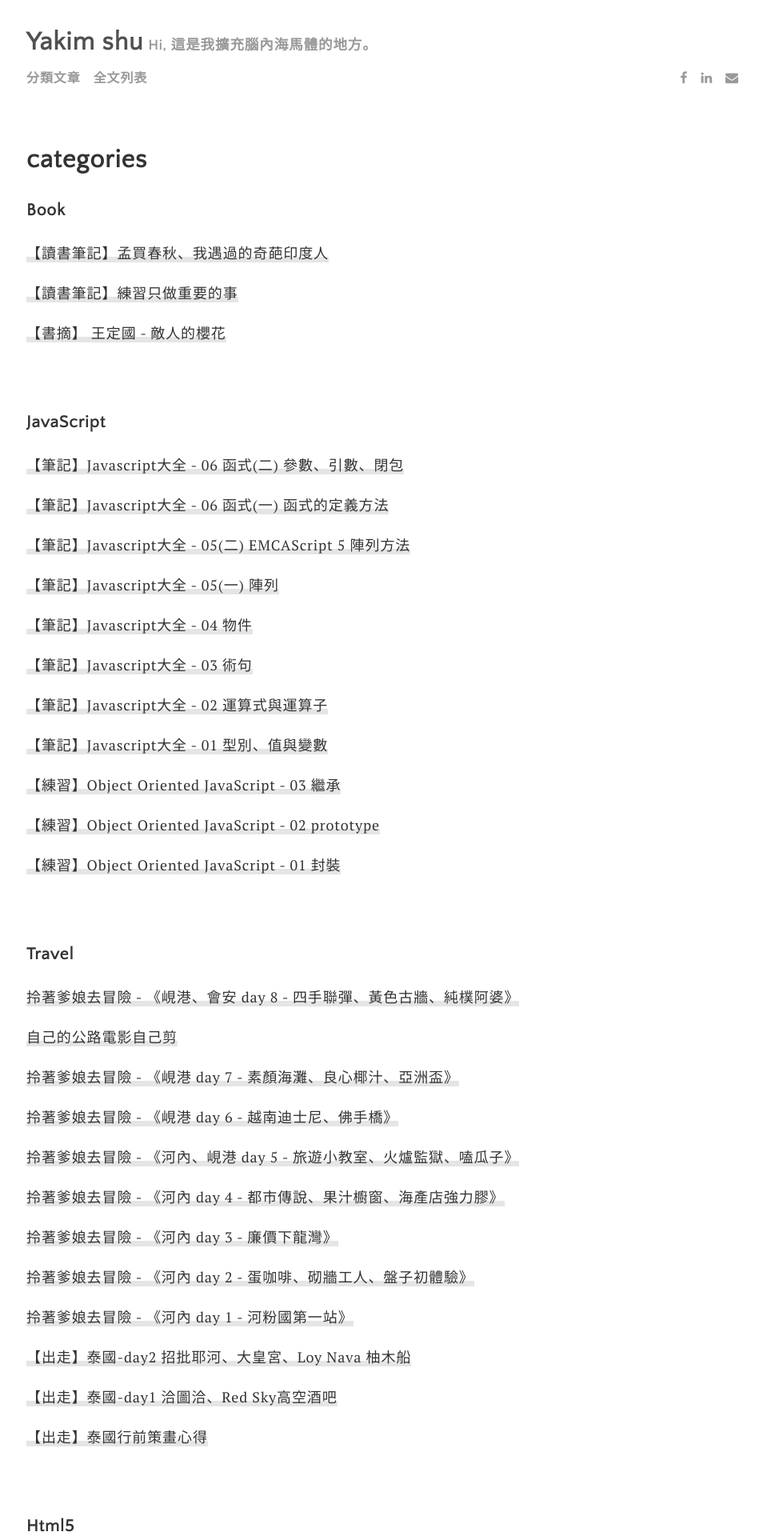
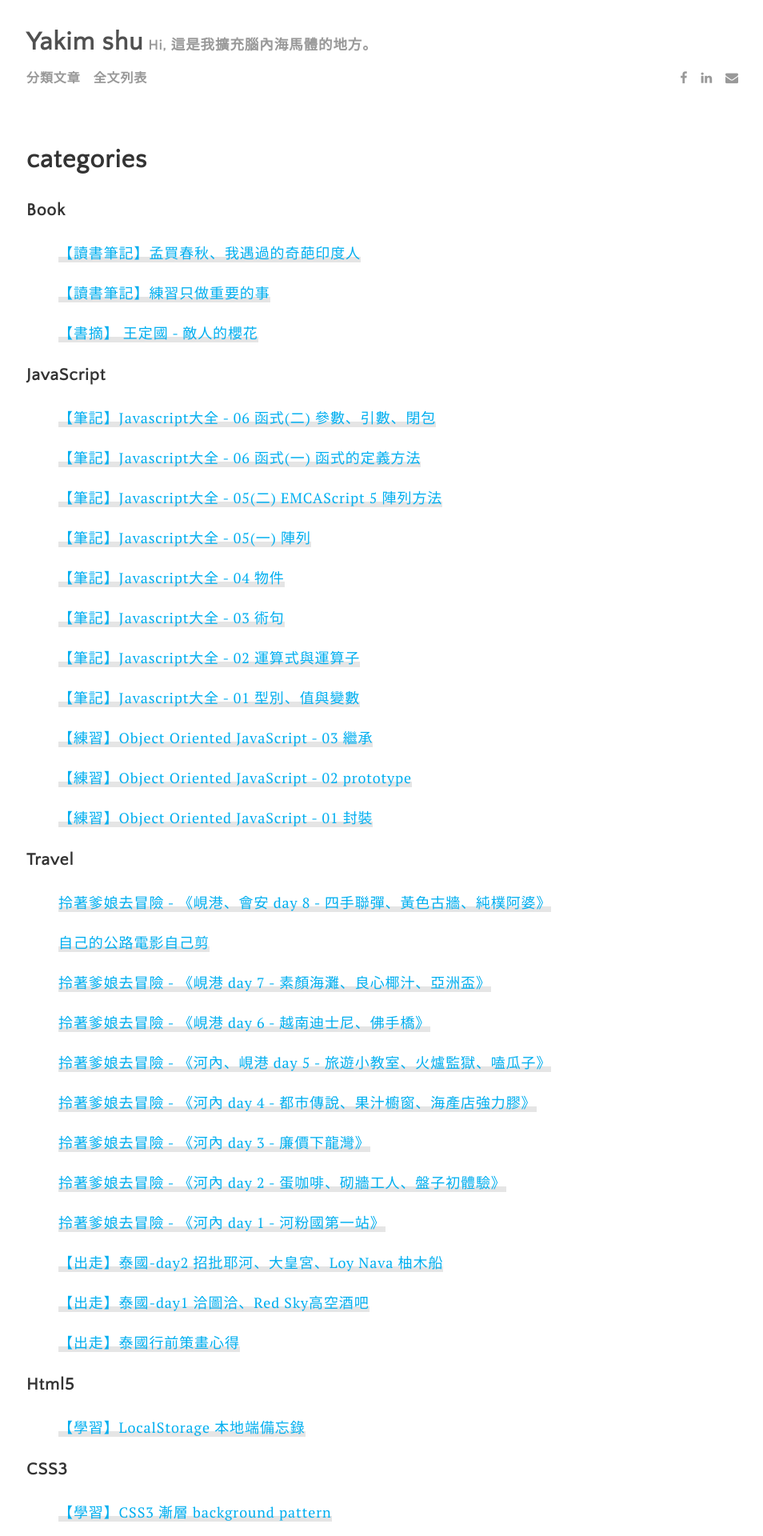
Before and after one commit to yakim-shu/blogger, a Jekyll site: the page built from category.md, in a window 1280 px wide. Shown: the top 1920 px of the page at 80% size, without its empty margins (159-1113 px from the left). Built offline with Jekyll 4.4.1, drawn with Linux system fonts in a browser that asks for light colours; nearby versions of some CDN libraries.

Commit message:
Done of category

```diff
--- a/category.md
+++ b/category.md
@@ -5,7 +5,7 @@ title: categories
 
 {% for category in site.categories %}
   <h3>{{ category[0] }}</h3>
-  <ul class="posts">
+  <ul>
     {% for post in category[1] %}
       <p><a href="{{ post.url }}">{{ post.title }}</a></p>
     {% endfor %}
```
Also changed, not shown: 1 other file.
